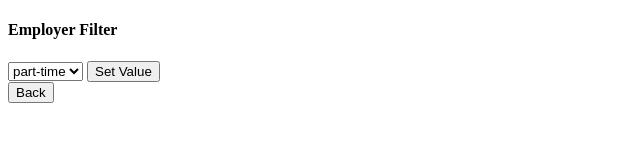
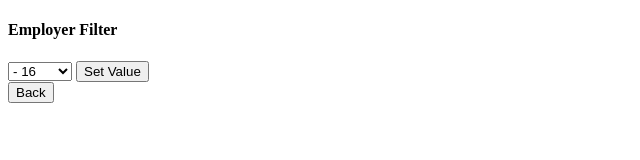
Before and after one commit to nrobertson/DWPapp, a plain HTML site: page EmploymentHours.html in a window 1280 px wide. Shown: the full height of the page, 0-640 px from the left. Drawn offline with Linux system fonts and the light colour scheme; files whose address does not match are found by name.

Commit message:
changed employmentHours

```diff
--- a/EmploymentHours.html
+++ b/EmploymentHours.html
@@ -1,7 +1,7 @@
 <!DOCTYPE html PUBLIC "-//W3C//DTD HTML 4.01 Transitional//EN" "http://www.w3.org/TR/html4/loose.dtd">
 <html>
 <head>
-<!--<link type="text/css" rel="stylesheet" href="cssBootstrap/bootstrap.css" />-->
+<!-- <link type="text/css" rel="stylesheet" href="cssBootstrap/bootstrap.css" />-->
 </head>
 <body>
 
@@ -20,8 +20,9 @@
 	</div>
 
 	<select id="hoursSelect">
-		<option value="part-time">part-time</option>
-		<option value="full-time">full-time</option>
+		<option value="-16">- 16</option>
+		<option value="16-24">16 - 24</option>
+		<option value="24+">24 +</option>
 
 	</select>
 
```
